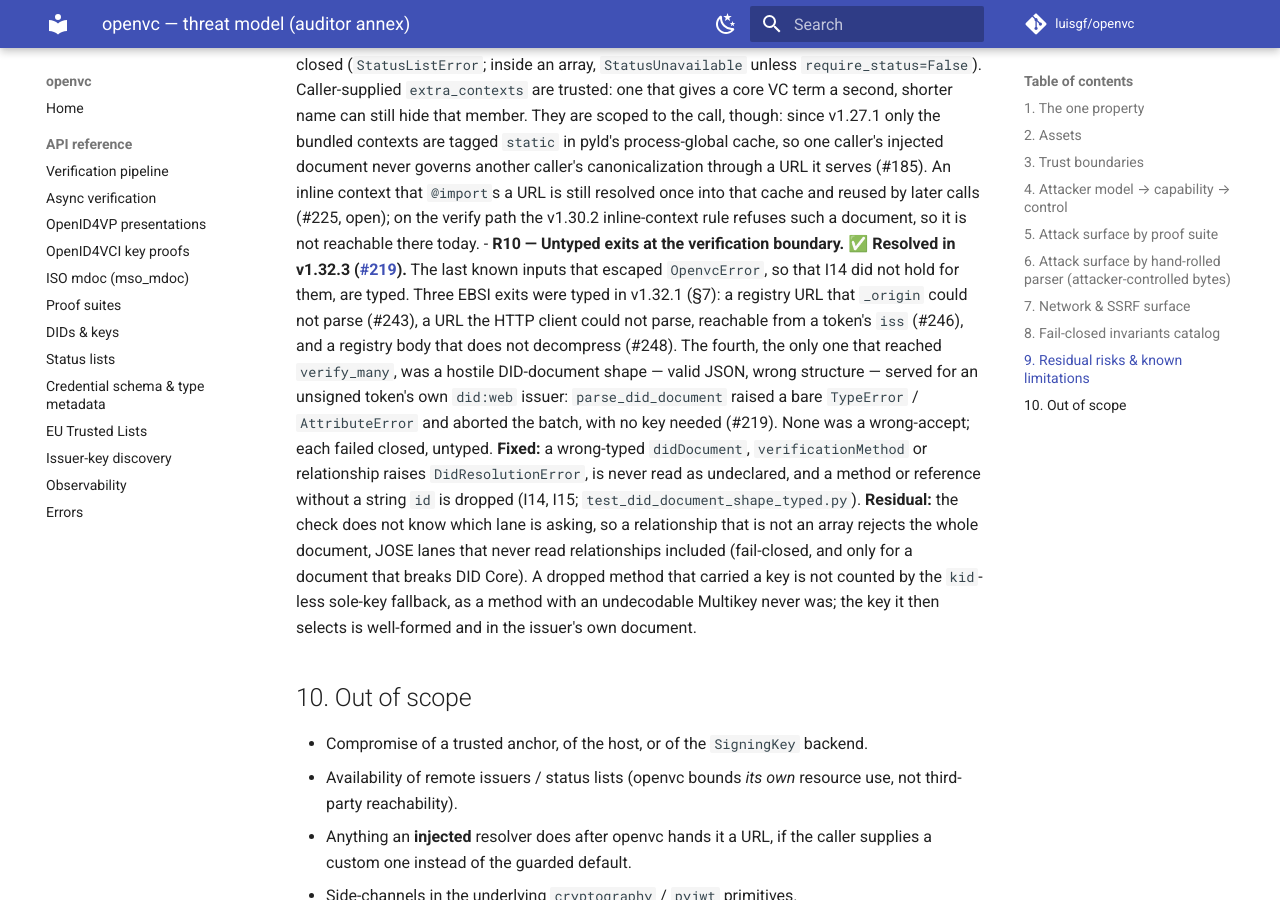
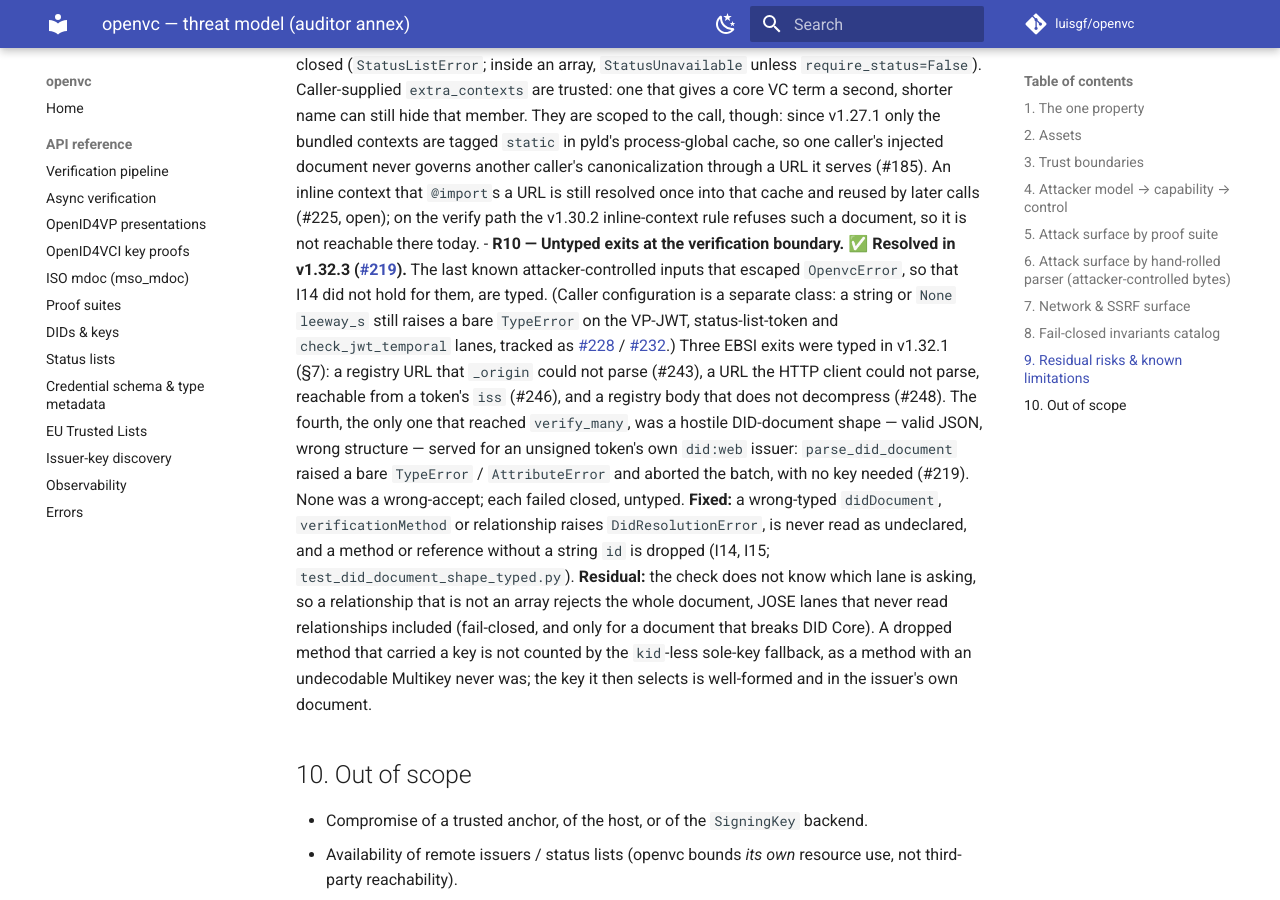
Before and after one commit to luisgf/openvc, an MkDocs documentation site: the page built from docs/audit/threat-model.md, in a window 1280 px wide and 900 px high, scrolled down 16306 px. Built offline with MkDocs 1.6.1 and Material for MkDocs 9.7.7, drawn with Linux system fonts in a browser that asks for light colours; comment, search, counter and statistics services are not loaded.

Commit message:
docs(audit): scope R10 to attacker-controlled input
The re-review of this PR found that "the last known inputs that escaped
OpenvcError are typed" claims more than the code does: a string or None
leeway_s still raises a bare TypeError on the VP-JWT, status-list-token and
check_jwt_temporal lanes (#228, #232). That is caller configuration, not
attacker input, and predates this PR. R10 and the audit README now say
"attacker-controlled input" and cite #228 / #232 for the rest.

```diff
--- a/docs/audit/threat-model.md
+++ b/docs/audit/threat-model.md
@@ -348,8 +348,13 @@ items marked **✅ Resolved** have since been fixed and stay here as an audit tr
   reused by later calls (#225, open); on the verify path the v1.30.2 inline-context
   rule refuses such a document, so it is not reachable there today.
 - **R10 — Untyped exits at the verification boundary. ✅ Resolved in v1.32.3
-  ([#219](https://github.com/luisgf/openvc/issues/219)).** The last known inputs that
-  escaped `OpenvcError`, so that I14 did not hold for them, are typed. Three EBSI exits
+  ([#219](https://github.com/luisgf/openvc/issues/219)).** The last known
+  attacker-controlled inputs that escaped `OpenvcError`, so that I14 did not hold for
+  them, are typed. (Caller configuration is a separate class: a string or `None`
+  `leeway_s` still raises a bare `TypeError` on the VP-JWT, status-list-token and
+  `check_jwt_temporal` lanes, tracked as
+  [#228](https://github.com/luisgf/openvc/issues/228) /
+  [#232](https://github.com/luisgf/openvc/issues/232).) Three EBSI exits
   were typed in v1.32.1 (§7): a registry URL that `_origin` could not parse (#243), a URL
   the HTTP client could not parse, reachable from a token's `iss` (#246), and a registry
   body that does not decompress (#248). The fourth, the only one that reached
```
Also changed, not shown: docs/audit/README.md (+1 -1 lines).
